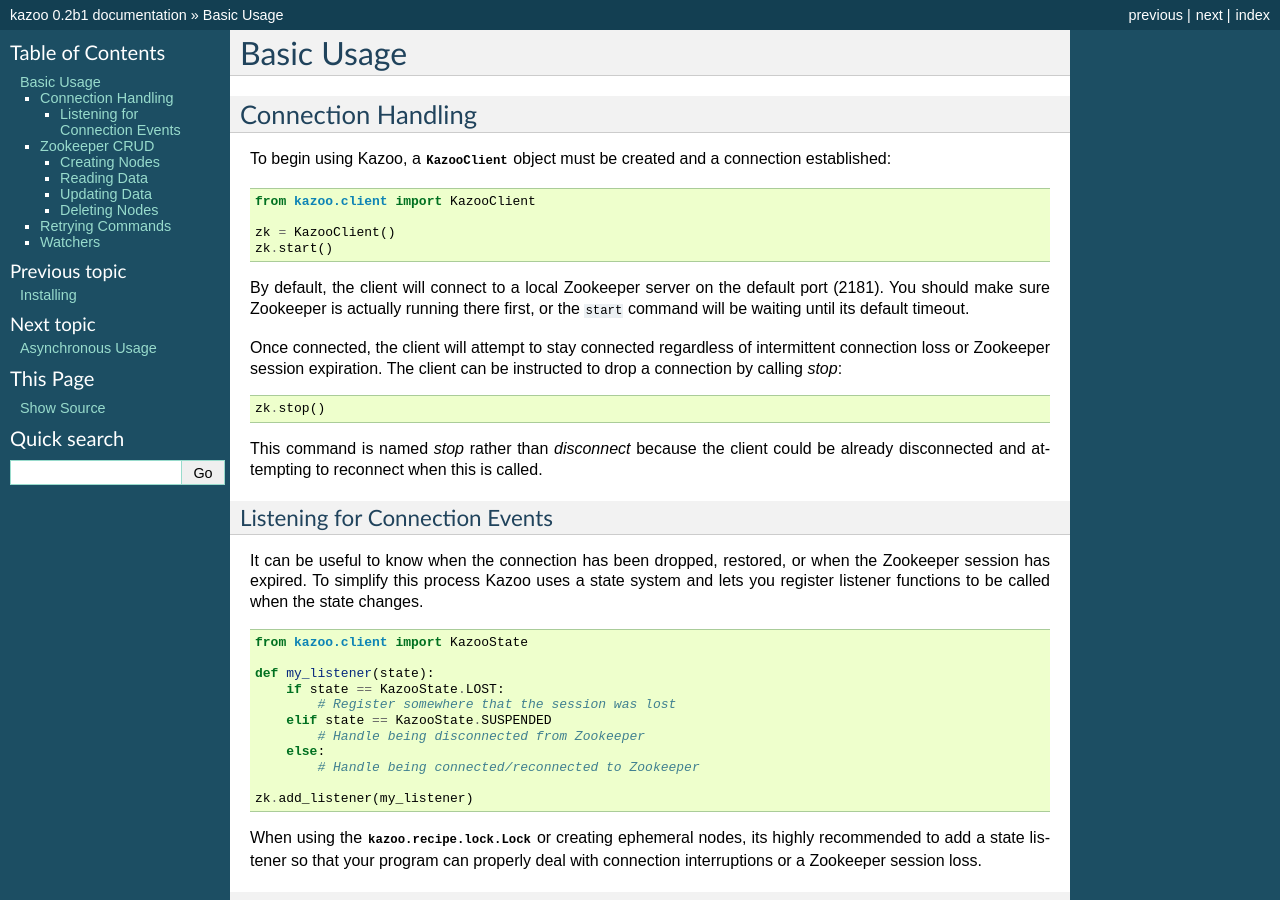
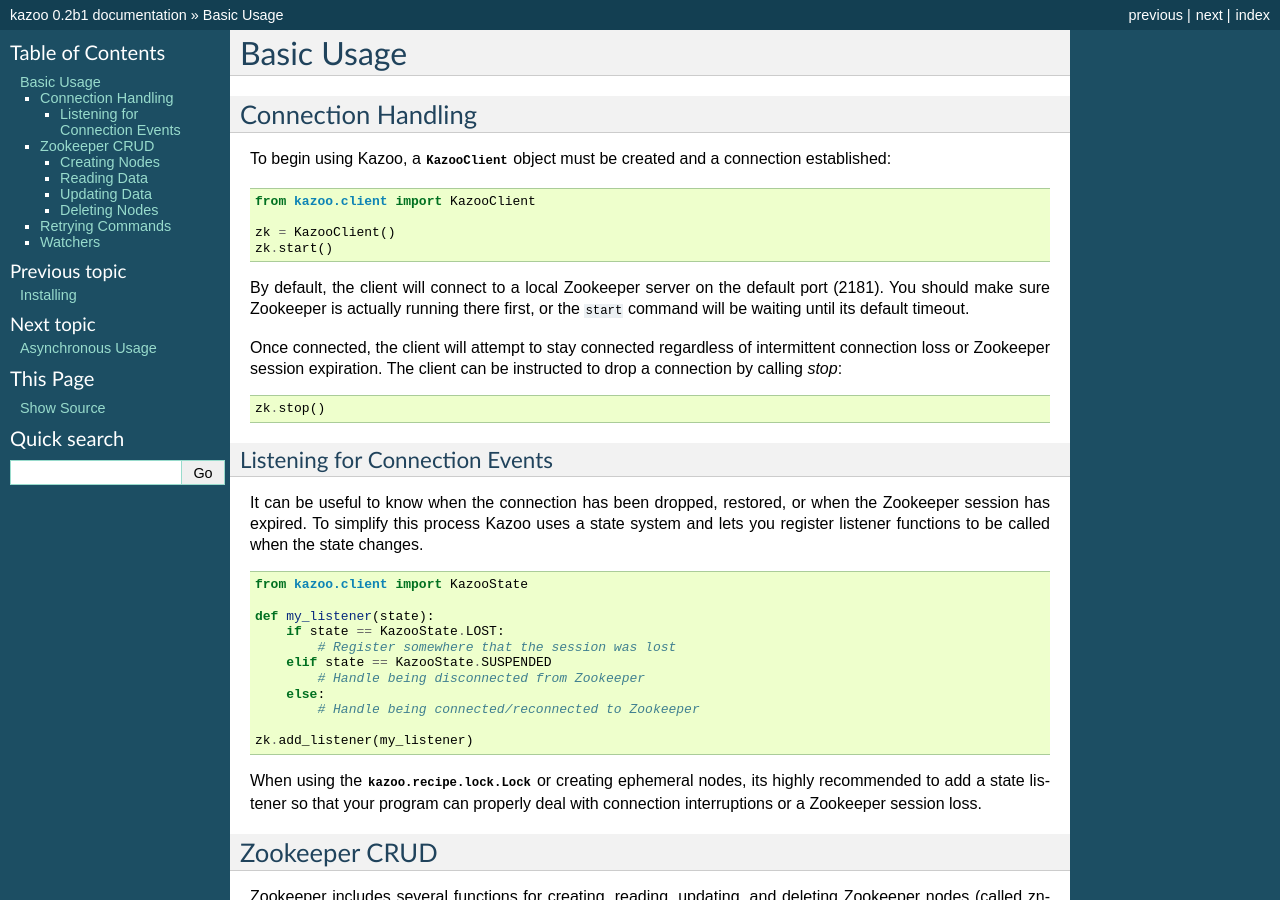
Before and after one commit to python-zk/kazoo, a Sphinx documentation site: the page built from docs/basic_usage.rst, in a window 1280 px wide and 900 px high. Built offline with Sphinx 7.4.7, drawn with Linux system fonts in a browser that asks for light colours.

Commit message:
Remove the stop/disconnect naming explanation.
`stop` really does disconnect and stop any threads/gevent workers as you'd
expect from such a method

```diff
--- a/docs/basic_usage.rst
+++ b/docs/basic_usage.rst
@@ -28,9 +28,6 @@
 .. code-block:: python
 
     zk.stop()
-
-This command is named `stop` rather than `disconnect` because the client could
-be already disconnected and attempting to reconnect when this is called.
 
 Listening for Connection Events
 -------------------------------
```
